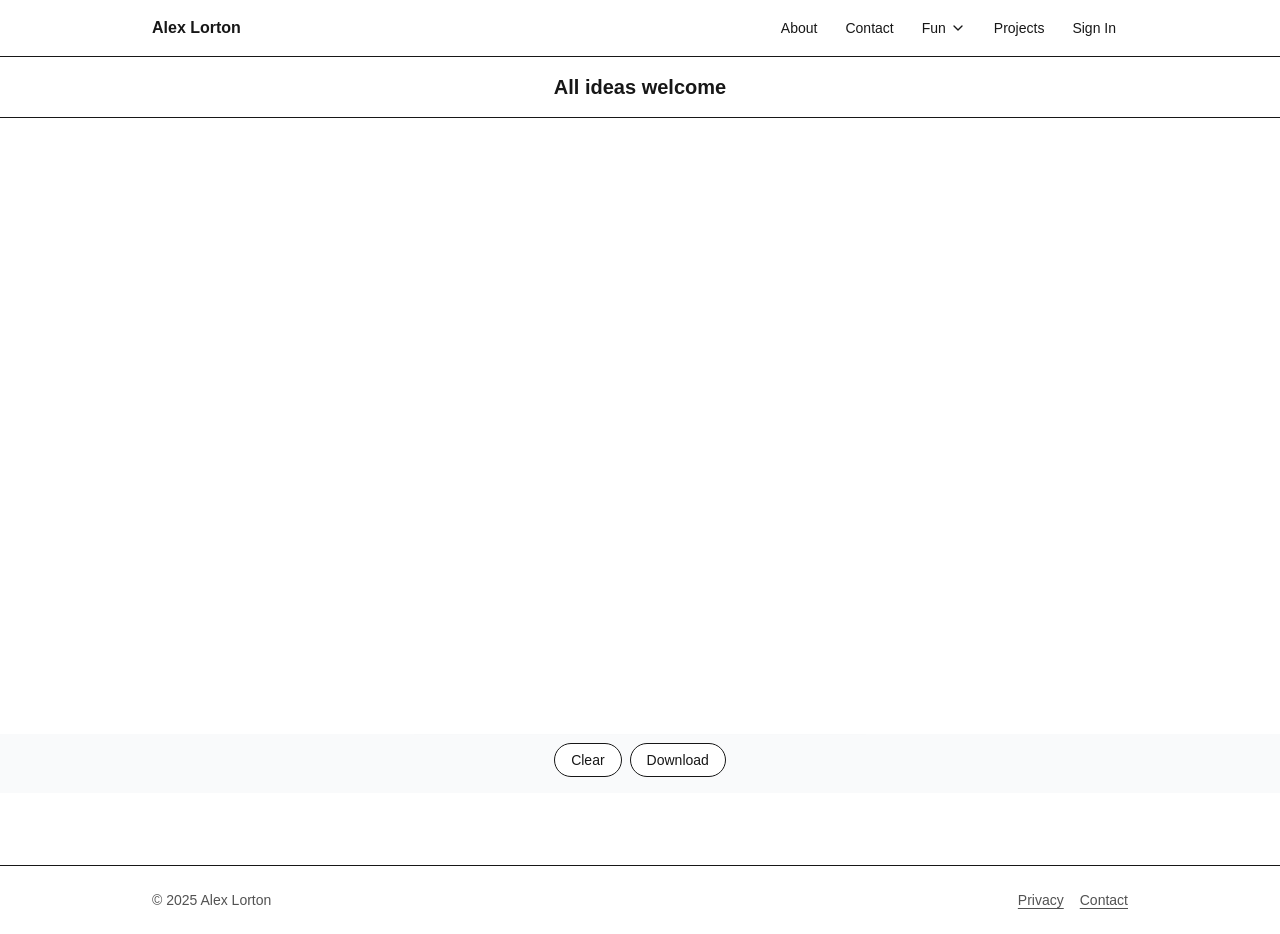
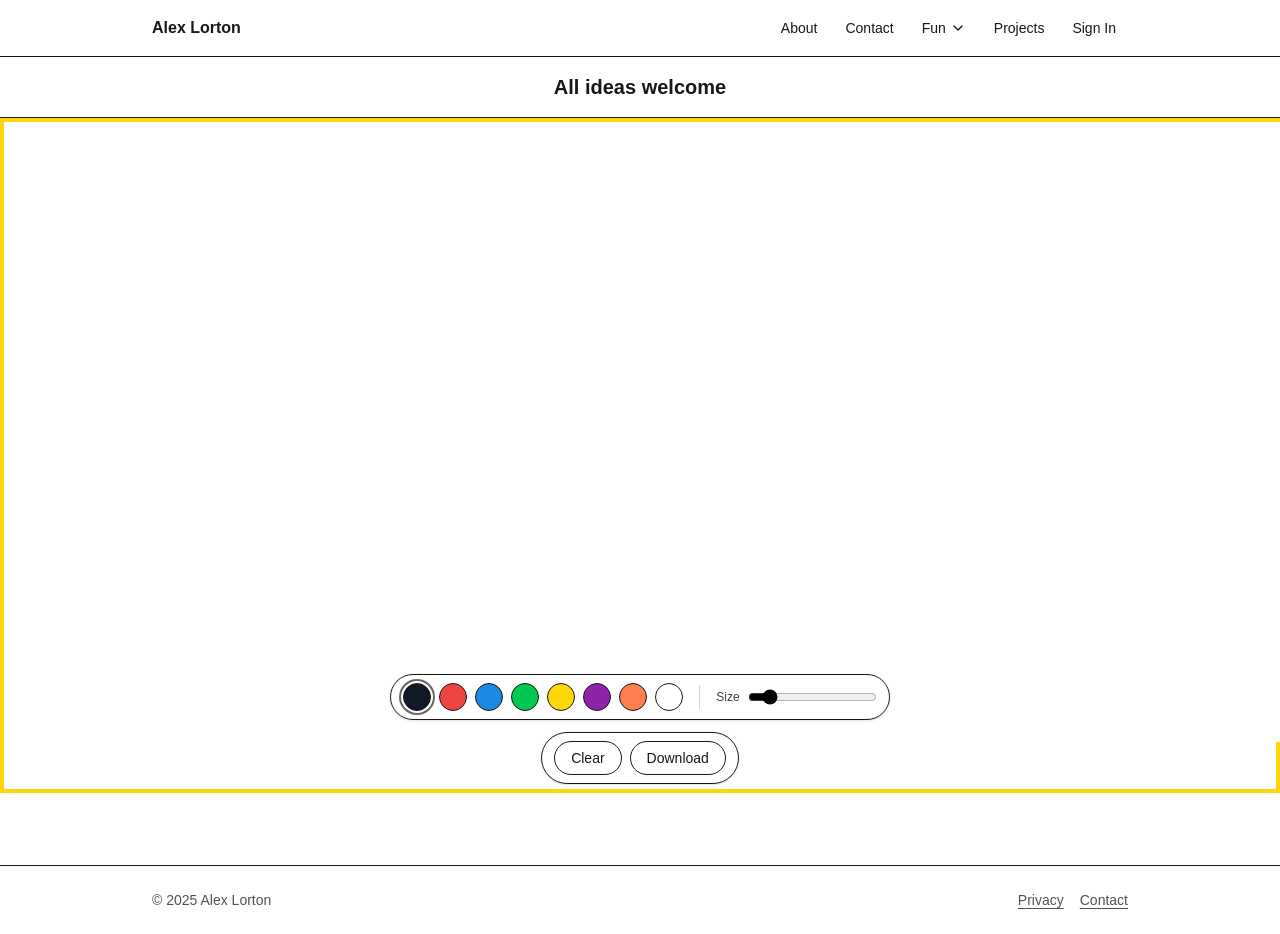
Before and after one commit to alorton27/alexlorton-site, a Next.js app in the folder mysite/: page /fun/whiteboard in a window 1280 px wide. Built offline with nearby package versions, Linux system fonts and the light colour scheme.

Commit message:
Whiteboard fixes: palette visible, correct PNG export, yellow border

```diff
--- a/mysite/app/fun/whiteboard/page.tsx
+++ b/mysite/app/fun/whiteboard/page.tsx
@@ -11,7 +11,7 @@ const COLORS = [
   "#FFD60A", // yellow
   "#8E24AA", // purple
   "#FF7F50", // coral
-  "#FFFFFF", // white (acts like an eraser if you drew in color)
+  "#FFFFFF", // white (acts like eraser on colored strokes)
 ];
 
 export default function WhiteboardPage() {
@@ -23,19 +23,23 @@ export default function WhiteboardPage() {
   const [color, setColor] = useState<string>("#111827");
   const [lineWidth, setLineWidth] = useState<number>(4);
 
-  // Setup / resize canvas (keeps nav at top by sizing to viewport)
+  // Keep track of the CSS size we render at (not device pixels)
+  const cssSizeRef = useRef<{ width: number; height: number }>({ width: 0, height: 0 });
+
+  // Set up / resize canvas to fill the viewport minus the site nav + bottom controls
   useEffect(() => {
     function setup() {
       const c = canvasRef.current;
       if (!c) return;
 
-      // Reserve some space for the page chrome (header above, controls below)
-      const headerReserve = 64;   // approx height for site nav
-      const footerReserve = 120;  // our own controls area
+      const headerReserve = 64;  // approx height for your site nav
+      const controlsReserve = 116; // fixed controls height below
       const cssWidth = window.innerWidth;
-      const cssHeight = Math.max(200, window.innerHeight - headerReserve - footerReserve);
+      const cssHeight = Math.max(240, window.innerHeight - headerReserve - controlsReserve);
 
-      // Handle HiDPI crispness
+      cssSizeRef.current = { width: cssWidth, height: cssHeight };
+
+      // HiDPI crispness
       const dpr = Math.max(1, window.devicePixelRatio || 1);
       c.width = Math.floor(cssWidth * dpr);
       c.height = Math.floor(cssHeight * dpr);
@@ -44,6 +48,8 @@ export default function WhiteboardPage() {
 
       const ctx = c.getContext("2d");
       if (!ctx) return;
+
+      // Reset transform, then scale to DPR
       ctx.setTransform(1, 0, 0, 1, 0, 0);
       ctx.scale(dpr, dpr);
 
@@ -60,17 +66,15 @@ export default function WhiteboardPage() {
     window.addEventListener("resize", onResize);
     return () => window.removeEventListener("resize", onResize);
     // eslint-disable-next-line react-hooks/exhaustive-deps
-  }, []); // run once; we set style changes below via effects
+  }, []);
 
-  // Update style when color/size changes
+  // Update style when color or width changes
   useEffect(() => {
-    if (ctxRef.current) {
-      ctxRef.current.strokeStyle = color;
-      ctxRef.current.lineWidth = lineWidth;
-    }
+    if (!ctxRef.current) return;
+    ctxRef.current.strokeStyle = color;
+    ctxRef.current.lineWidth = lineWidth;
   }, [color, lineWidth]);
 
-  // Helpers
   function getPos(e: React.PointerEvent<HTMLCanvasElement>) {
     const c = canvasRef.current!;
     const rect = c.getBoundingClientRect();
@@ -116,21 +120,35 @@ export default function WhiteboardPage() {
   function downloadPNG() {
     const c = canvasRef.current;
     if (!c) return;
+
+    // Create an export canvas that matches the *CSS* size (what users see)
+    const { width: cssW, height: cssH } = cssSizeRef.current;
+    const exportCanvas = document.createElement("canvas");
+    exportCanvas.width = cssW;
+    exportCanvas.height = cssH;
+
+    const exportCtx = exportCanvas.getContext("2d");
+    if (!exportCtx) return;
+
+    // Draw the on-screen canvas onto the export canvas scaled to CSS size
+    // Current canvas is DPR-scaled; drawImage handles the downscale
+    exportCtx.drawImage(c, 0, 0, cssW, cssH);
+
     const link = document.createElement("a");
     link.download = "whiteboard.png";
-    link.href = c.toDataURL("image/png");
+    link.href = exportCanvas.toDataURL("image/png");
     link.click();
   }
 
   return (
     <div className="w-full min-h-[calc(100vh-64px)] flex flex-col bg-white dark:bg-neutral-950">
-      {/* Keep your global site nav visible above this page content */}
+      {/* Keep global site nav above this page content */}
       <header className="p-4 text-center text-xl font-semibold border-b bg-white/80 dark:bg-neutral-900/70 sticky top-0 z-10">
         All ideas welcome
       </header>
 
-      {/* Canvas fills remaining vertical space above the controls */}
-      <div className="relative flex-1">
+      {/* Drawing surface with bright yellow border */}
+      <div className="relative flex-1 border-4 border-[#FFD60A]">
         <canvas
           ref={canvasRef}
           className="absolute inset-0 touch-none cursor-crosshair bg-white dark:bg-neutral-950"
@@ -142,16 +160,20 @@ export default function WhiteboardPage() {
         />
       </div>
 
-      {/* Bottom controls */}
-      <div className="p-4 flex flex-col items-center gap-3 border-t bg-gray-50 dark:bg-neutral-900">
+      {/* Bottom controls (fixed so they always show) */}
+      <div className="fixed bottom-0 left-0 right-0 z-20 flex flex-col items-center gap-3 pb-4">
         {/* Palette + size */}
-        <div className="flex flex-wrap items-center justify-center gap-2 rounded-full bg-white/90 dark:bg-neutral-800/90 px-3 py-2 shadow">
+        <div className="flex flex-wrap items-center justify-center gap-2 rounded-full bg-white/95 dark:bg-neutral-800/95 px-3 py-2 shadow border">
           {COLORS.map((c) => (
             <button
               key={c}
               title={c}
               onClick={() => setColor(c)}
-              className={`h-7 w-7 rounded-full border ${c.toLowerCase() === color.toLowerCase() ? "ring-2 ring-offset-2 ring-black/60 dark:ring-white/80" : ""}`}
+              className={`h-7 w-7 rounded-full border ${
+                c.toLowerCase() === color.toLowerCase()
+                  ? "ring-2 ring-offset-2 ring-black/60 dark:ring-white/80"
+                  : ""
+              }`}
               style={{ backgroundColor: c }}
             />
           ))}
@@ -170,7 +192,7 @@ export default function WhiteboardPage() {
         </div>
 
         {/* Clear / Download */}
-        <div className="flex items-center gap-2">
+        <div className="flex items-center gap-2 rounded-full bg-white/95 dark:bg-neutral-800/95 px-3 py-2 shadow border">
           <button
             onClick={clearCanvas}
             className="rounded-full border px-4 py-1.5 text-sm bg-white hover:bg-neutral-100 dark:bg-neutral-800 dark:hover:bg-neutral-700"
```
